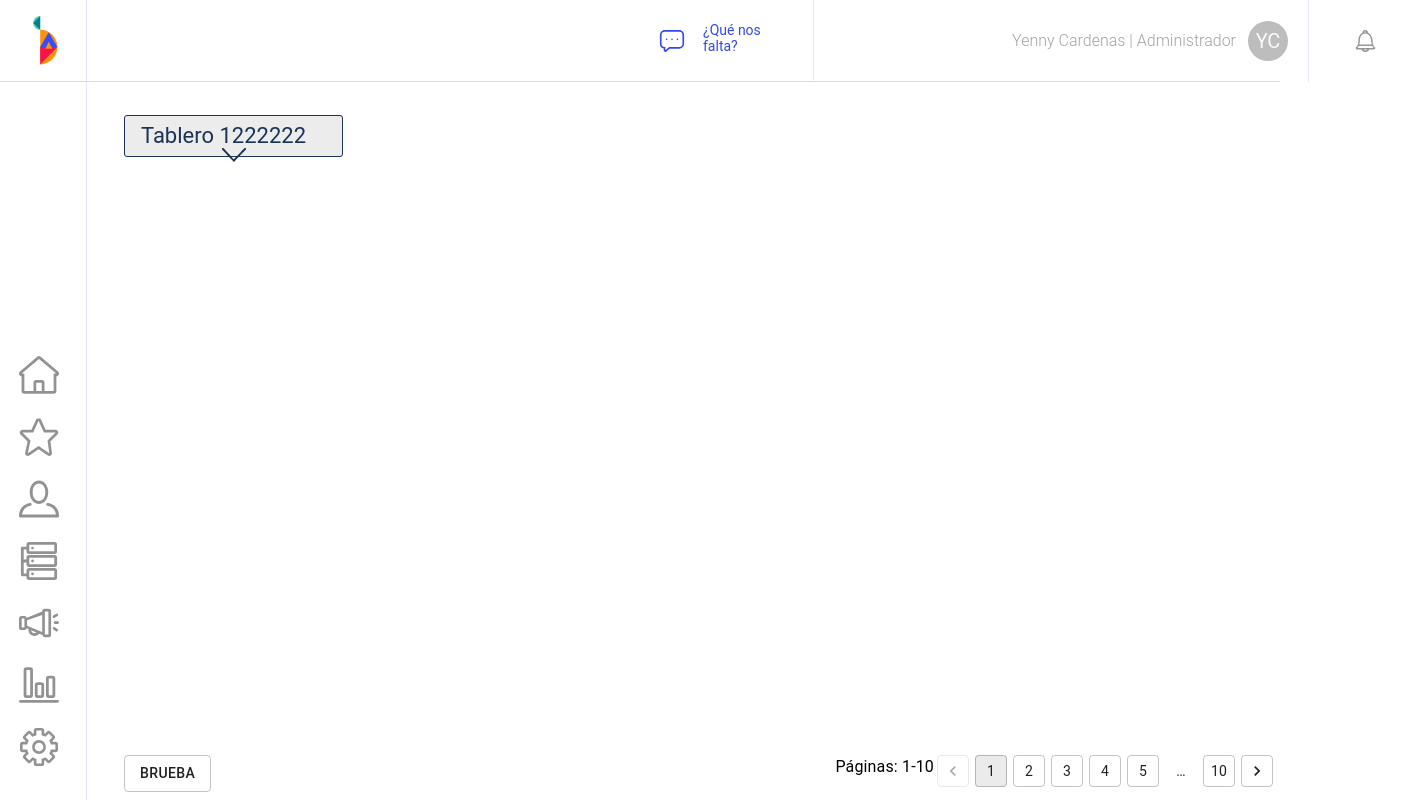
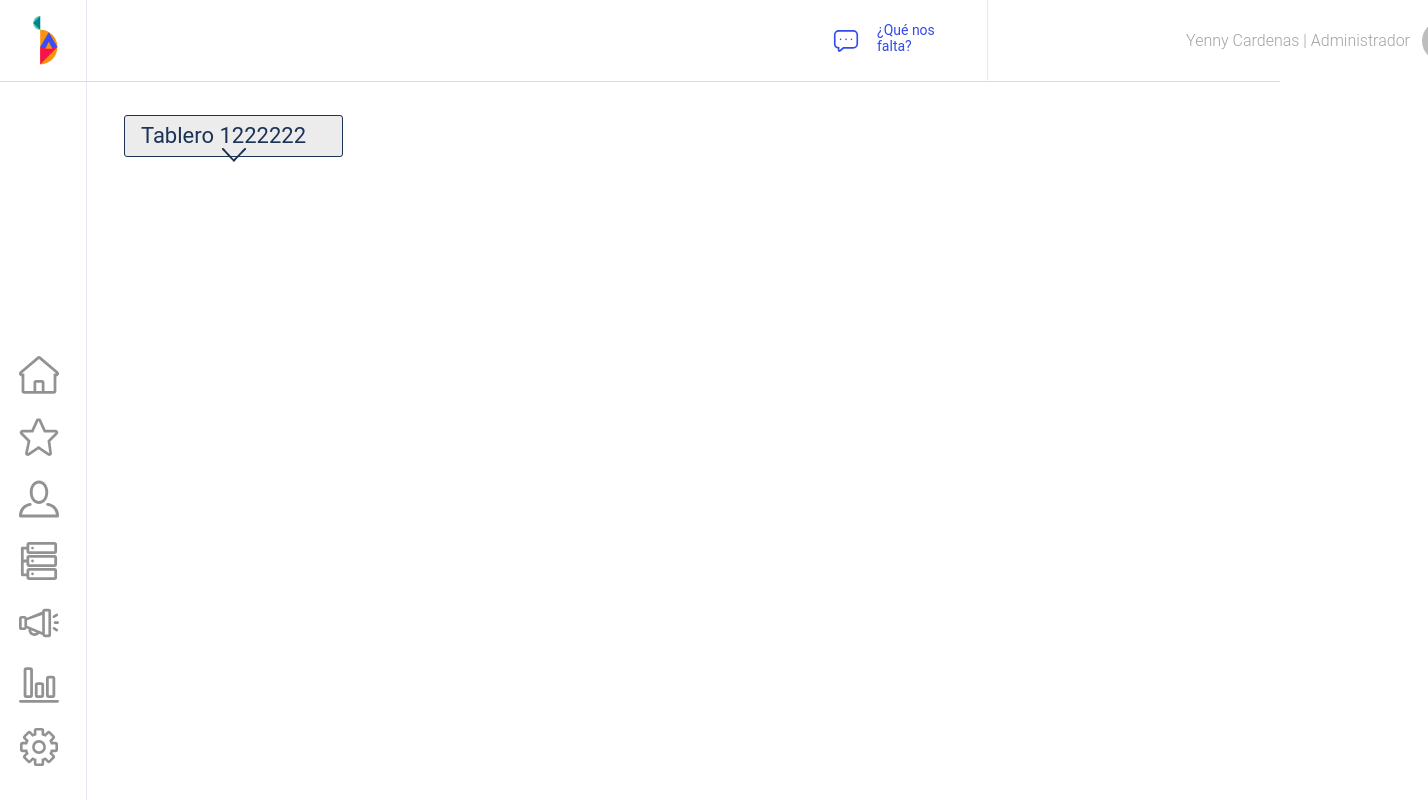
Before and after one commit to cesarevalo22/psicoAsistenteWeb, a React (Create React App) app: page /homePage in a window 1280 px wide. Shown: the top 800 px of the page, 1428 px wide, since content can reach past the window. Built offline with nearby package versions, Linux system fonts and the light colour scheme.

Commit message:
Ajuste Maquetación

```diff
--- a/src/components/dashboard/Dashboard.js
+++ b/src/components/dashboard/Dashboard.js
@@ -17,8 +17,6 @@ import DeleteBoard from "./deleteBoard";
 import DownArrow from "../../assets/images/pngFiles/Fill.png";
 import ToolBar from "../../components/layout/ToolBar";
 
-
-
 const Transition = React.forwardRef(function Transition(props, ref) {
   return <Slide direction="up" ref={ref} {...props} />;
 });
@@ -30,9 +28,6 @@ function Dashboard() {
   const [openChangeName, setOpenChangeName] = useState(false);
   const [openChangeColor, setOpenChangeColor] = useState(false);
   const [openDeleteBoard, setOpenDeleteBoard] = useState(false);
-
-
-
 
   const handleChangeName = () => {
     setOpenChangeName(!openChangeName);
@@ -56,27 +51,25 @@ function Dashboard() {
 
   return (
     <React.Fragment>
+      <main className={classes.mainContDashBoard}>
         {openChangeName && (
-        <ChangeName
-          open={openChangeName}
-          onClose={handleChangeName}/>
+          <ChangeName open={openChangeName} onClose={handleChangeName} />
         )}
         {openChangeColor && (
           <>
-        <ChangeColor
-          open={openChangeColor}
-          onClose={handleChangeColor}/>
+            <ChangeColor open={openChangeColor} onClose={handleChangeColor} />
           </>
         )}
         {openDeleteBoard && (
           <>
-        <DeleteBoard
-          open={openDeleteBoard}
-          onClose={handleDeleteBoard}/>
+            <DeleteBoard open={openDeleteBoard} onClose={handleDeleteBoard} />
           </>
         )}
         <section className={classes.filterDivField}>
-          <button onClick={handleClick} /* style={{background:"green"}} */ className={classes.buttonFilter}>
+          <button
+            onClick={handleClick}
+            /* style={{background:"green"}} */ className={classes.buttonFilter}
+          >
             <p>
               <span>Tablero 1222222</span>
               <img src={DownArrow} alt="logo" />
@@ -123,10 +116,7 @@ function Dashboard() {
 
         <section className={classes.footer}>
           <div>
-            <Button
-                className= {classes.pruebaButton}
-                variant="outlined"
-              >
+            <Button className={classes.pruebaButton} variant="outlined">
               Brueba
             </Button>
           </div>
@@ -145,10 +135,8 @@ function Dashboard() {
               }}
             />
           </div>
-
-
         </section>
-
+      </main>
     </React.Fragment>
   );
 }
--- a/src/components/layout/MainLayout.js
+++ b/src/components/layout/MainLayout.js
@@ -6,12 +6,12 @@ const MainLayout = ({ children }) => {
     const classes = HomePageStyles()
 
     return(
-    <React.Fragment>
+    <section>
         <ToolBar />
         <section className= {classes.container}>
            {children}
         </section>
-    </React.Fragment>
+    </section>
     )
   };
   export default  MainLayout;
--- a/src/styles/dashboard/dashBoardStyles.js
+++ b/src/styles/dashboard/dashBoardStyles.js
@@ -1,6 +1,14 @@
 import { makeStyles } from "@material-ui/core/styles";
+import { findByLabelText } from "@testing-library/react";
 
 const DashBoardStyles = makeStyles((theme) => ({
+
+  mainContDashBoard: {
+    height: "1024px",
+    width: "100%",
+    display: "flex",
+  },
+
   buttonFilter: {
     display: "flex",
     position: "initial",
@@ -36,7 +44,7 @@ const DashBoardStyles = makeStyles((theme) => ({
   },
 
   filterDivField: {
-    position: "relative",
+    position: "absolute",
     margin: "auto",
     marginRight: "12px",
     outlined: "0px",
@@ -46,10 +54,11 @@ const DashBoardStyles = makeStyles((theme) => ({
 
   footer: {
     display:"flex",
-    width: "90%",
-    bottom: "0",
+    width: "100%",
     height: "45px",
-    position: "fixed",
+    marginTop: "auto",
+    marginBottom: "0px",
+    position: "inherit",
   },
 
   footerContPagination: {
@@ -58,7 +67,7 @@ const DashBoardStyles = makeStyles((theme) => ({
     display: "flex",
   },
 
-  pruebaButto:{
+  pruebaButton:{
     width: "70px",
   }
 
--- a/src/styles/home/HomePageStyles.js
+++ b/src/styles/home/HomePageStyles.js
@@ -6,9 +6,8 @@ const HomePageStyles = makeStyles((theme) => ({
 
   container: {
     display: "block",
-    width: "100%",
-    height:"100%",
-    minWidth: "100%",
+    width: "90.6%",
+    minWidth: "80%",
     paddingLeft: "24px",
     paddingRight: "24px",
     marginLeft: "100px",
@@ -172,7 +171,7 @@ const HomePageStyles = makeStyles((theme) => ({
    },
 
   divMesagge: {
-    marginLeft: '560px',
+    marginLeft: '734px',
     fill: '#3249EB',
   },
 
```
Lines whose indentation alone changed are shown as unchanged.
